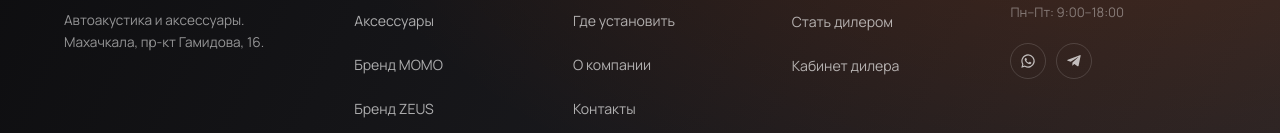
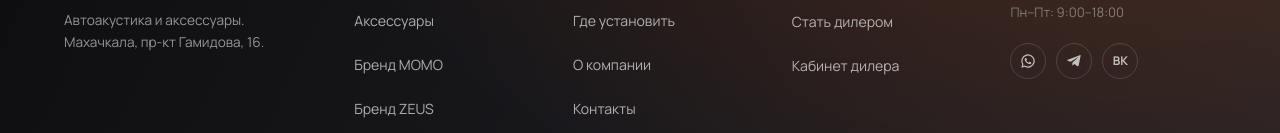
Before and after one commit to e660eo/MOMO-Equipped, a Next.js app: page /about in a window 1280 px wide. Shown: the part 1751-1884 px from the top of the page. Built offline with nearby package versions, Linux system fonts and the light colour scheme; no server answers; a web font is replaced by a local one.

Commit message:
Add MOMO VK profile to the site footer

```diff
--- a/src/components/site-footer.tsx
+++ b/src/components/site-footer.tsx
@@ -38,9 +38,7 @@ const cols = [
 ];
 
 /*
-  Соцсети: только реально существующие каналы (из site.json). VK/YouTube
-  и прочие НЕ добавляем, пока владелец не даст настоящие ссылки — битая
-  или чужая соцсеть хуже её отсутствия.
+  Соцсети: контакты из site.json и профиль ВК, предоставленный владельцем.
 */
 
 // Нижняя строка футера: обязательные по 152-ФЗ и обычаю оборота документы.
@@ -150,6 +148,15 @@ export function SiteFooter() {
                   <path d="M21.9 4.6 18.9 19c-.23 1-.83 1.26-1.68.78l-4.65-3.43-2.24 2.16c-.25.25-.46.46-.94.46l.33-4.73 8.6-7.77c.37-.33-.08-.52-.58-.19L7.1 12.97l-4.58-1.43c-1-.31-1.02-1 .2-1.47L20.6 3.2c.83-.31 1.55.19 1.3 1.4Z" />
                 </svg>
               </a>
+              <a
+                href="https://vk.ru/momo_orig"
+                target="_blank"
+                rel="noopener noreferrer"
+                aria-label="MOMO ВКонтакте (откроется в новой вкладке)"
+                className="tap-44 relative inline-flex h-9 w-9 items-center justify-center rounded-full border border-white/15 text-xs font-bold text-white/70 transition-colors hover:border-signal hover:text-signal"
+              >
+                ВК
+              </a>
             </div>
           </div>
         </div>
```
